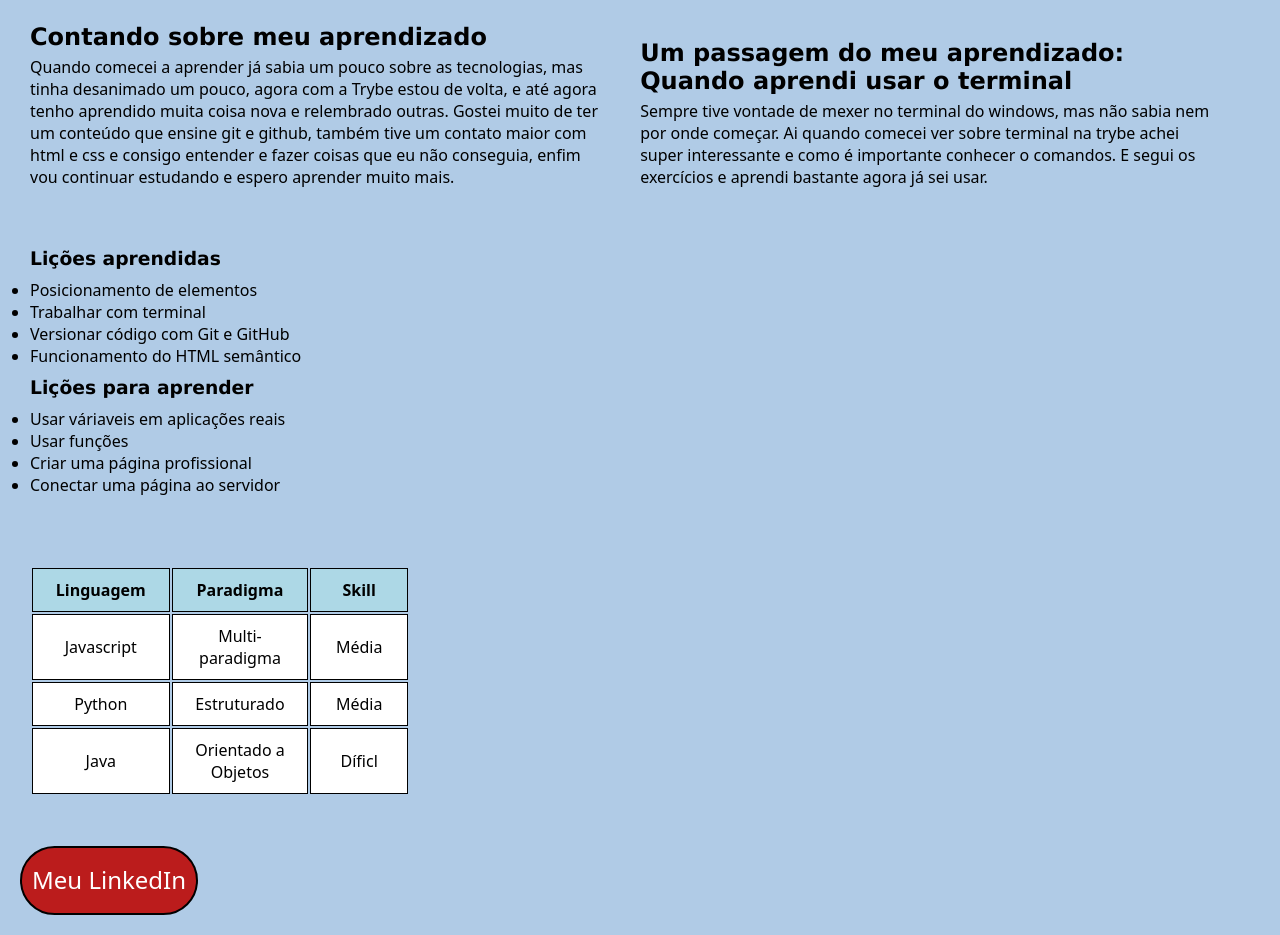
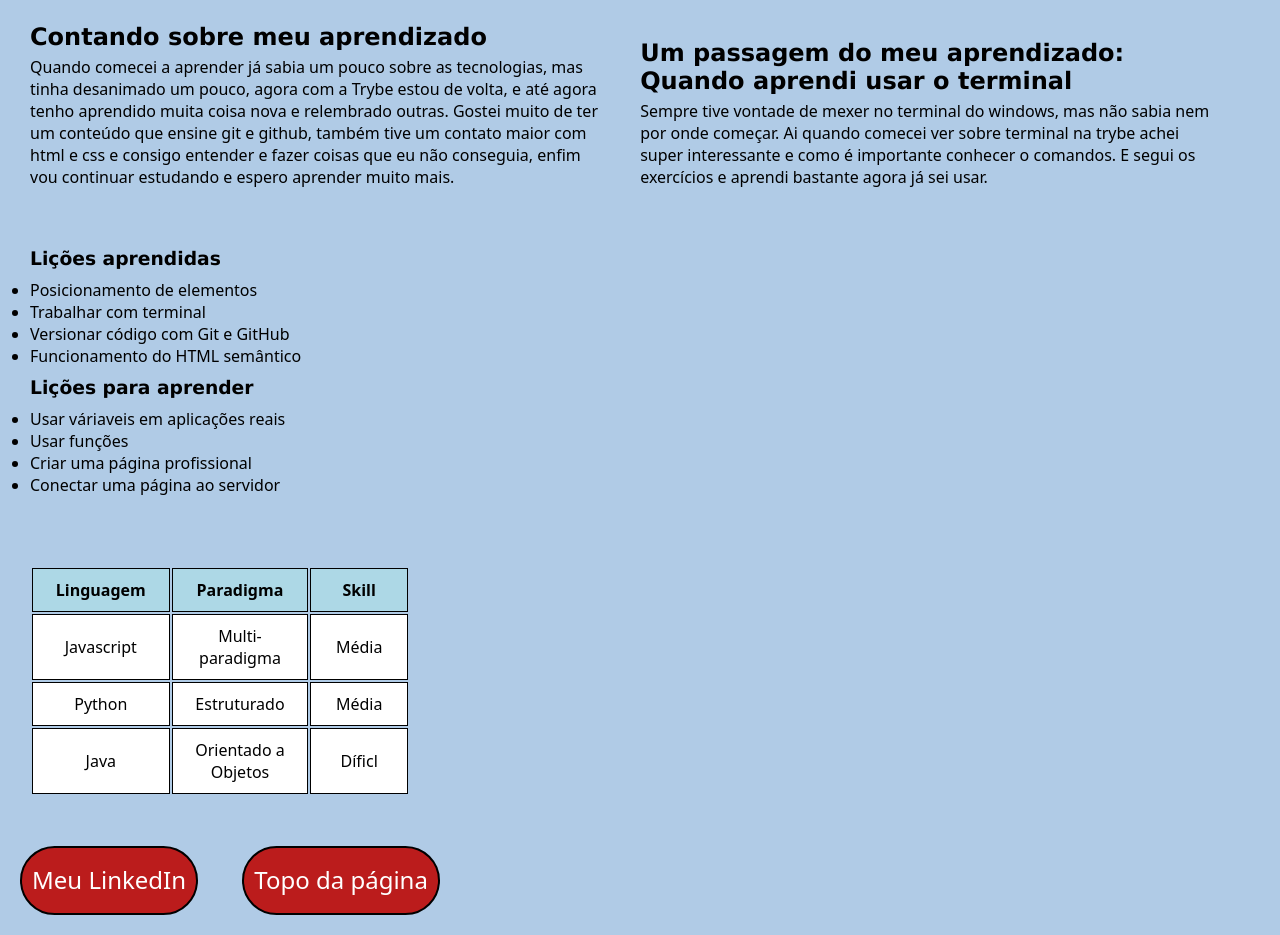
Before and after one commit to Kemadu/desafios-trybe, a plain HTML site: page Lessons-Learned/index.html in a window 1280 px wide. Shown: the part 387-1322 px from the top of the page. Drawn offline with Linux system fonts and the light colour scheme.

Commit message:
add link para topo da pagina

```diff
--- a/Lessons-Learned/index.html
+++ b/Lessons-Learned/index.html
@@ -7,7 +7,7 @@
     <title>Document</title>
 </head>
 <body>
-    <header>
+    <header id="topo">
         <h1 class="titulos">Lessons Learned</h1>
     </header>
     <main>
@@ -66,6 +66,7 @@
 
     <footer>
         <a class="linkedin" href="https://www.linkedin.com/in/kenedy-madueke" target="_blank">Meu LinkedIn</a>
+        <a class="topo" href="#topo">Topo da página</a>
     </footer>
     </main>
 </body>
--- a/Lessons-Learned/style.css
+++ b/Lessons-Learned/style.css
@@ -76,7 +76,7 @@ table {
     padding: 20px;
 }
 
-.linkedin {
+.linkedin, .topo{
     font-size: 1.5em;
     margin: 20px;
     padding: 15px 10px 0px 10px;
```
